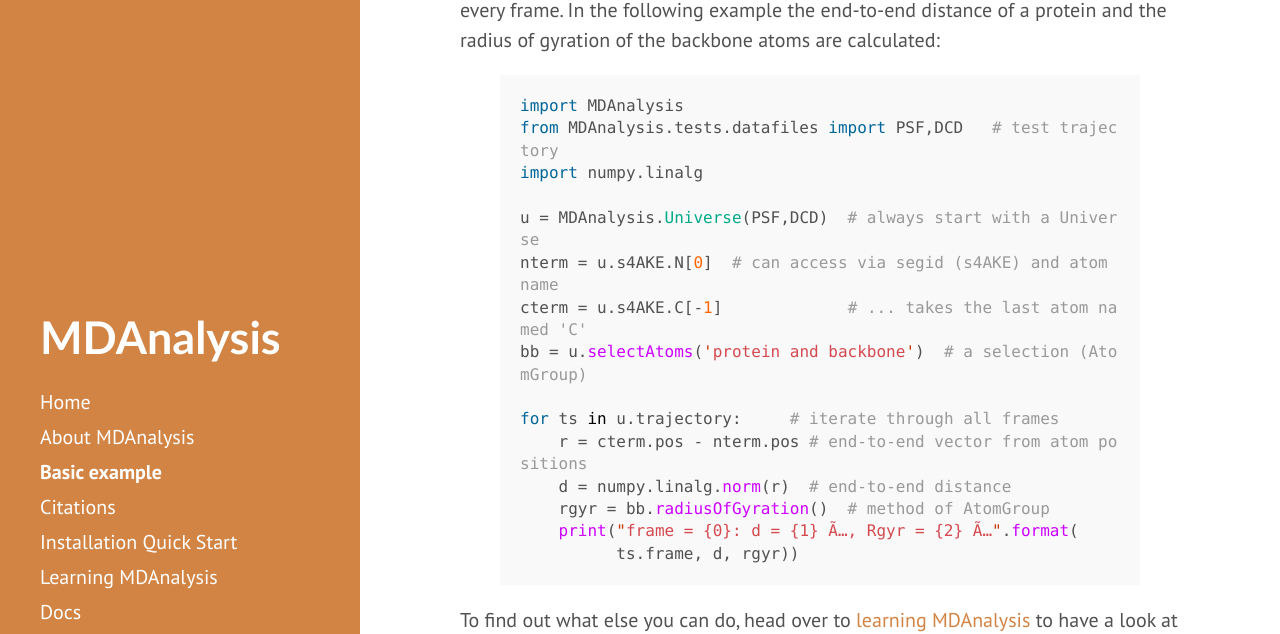
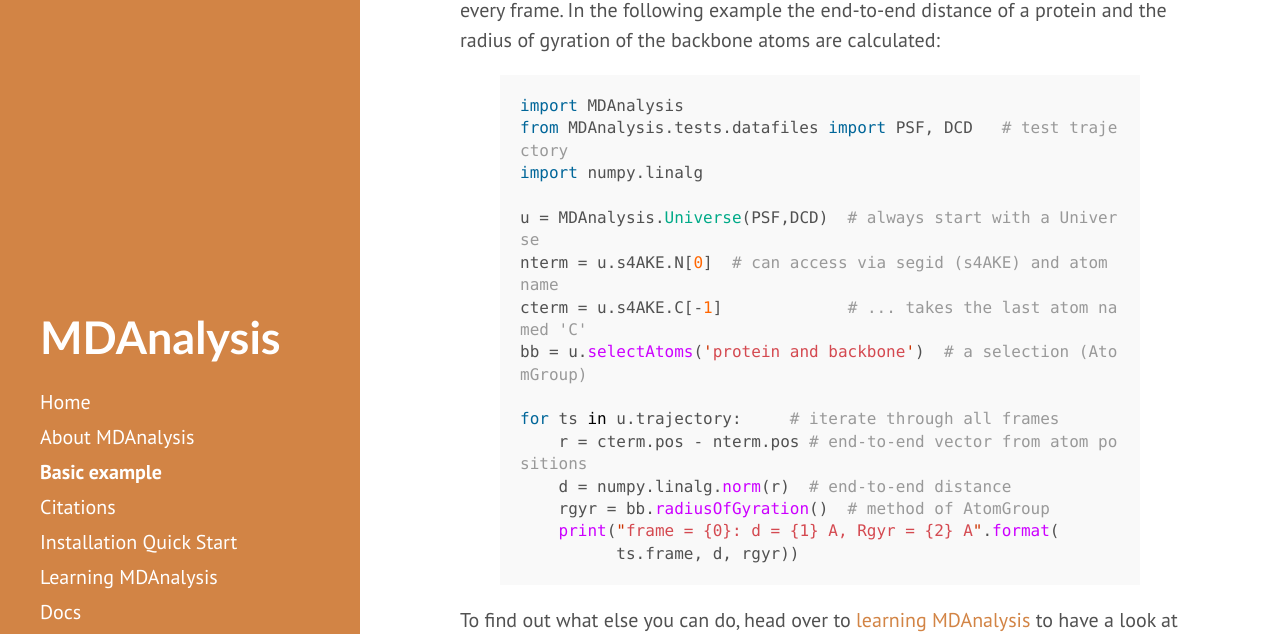
Before and after one commit to MDAnalysis/MDAnalysis.github.io, a Jekyll site: the page built from pages/basic_example.md, in a window 1280 px wide and 1000 px high. Shown: the part 175-809 px from the top of the window. Built offline with Jekyll 4.4.1, drawn with Linux system fonts in a browser that asks for light colours; Markdown is read by kramdown in place of the engine named in the settings.

Commit message:
removed UTF-8 Angstrom chararacters
I could not find a way to keep the UTF-8 characters in the file and they
typically came out as a garbage when actually displayed on the web.

```diff
--- a/pages/basic_example.md
+++ b/pages/basic_example.md
@@ -10,7 +10,7 @@ are calculated:
 
 {% highlight python %}
 import MDAnalysis
-from MDAnalysis.tests.datafiles import PSF,DCD   # test trajectory
+from MDAnalysis.tests.datafiles import PSF, DCD   # test trajectory
 import numpy.linalg
 
 u = MDAnalysis.Universe(PSF,DCD)  # always start with a Universe
@@ -22,7 +22,7 @@ for ts in u.trajectory:     # iterate through all frames
     r = cterm.pos - nterm.pos # end-to-end vector from atom positions
     d = numpy.linalg.norm(r)  # end-to-end distance
     rgyr = bb.radiusOfGyration()  # method of AtomGroup
-    print("frame = {0}: d = {1} Ã…, Rgyr = {2} Ã…".format(
+    print("frame = {0}: d = {1} A, Rgyr = {2} A".format(
           ts.frame, d, rgyr))
 {% endhighlight %}
 
```
